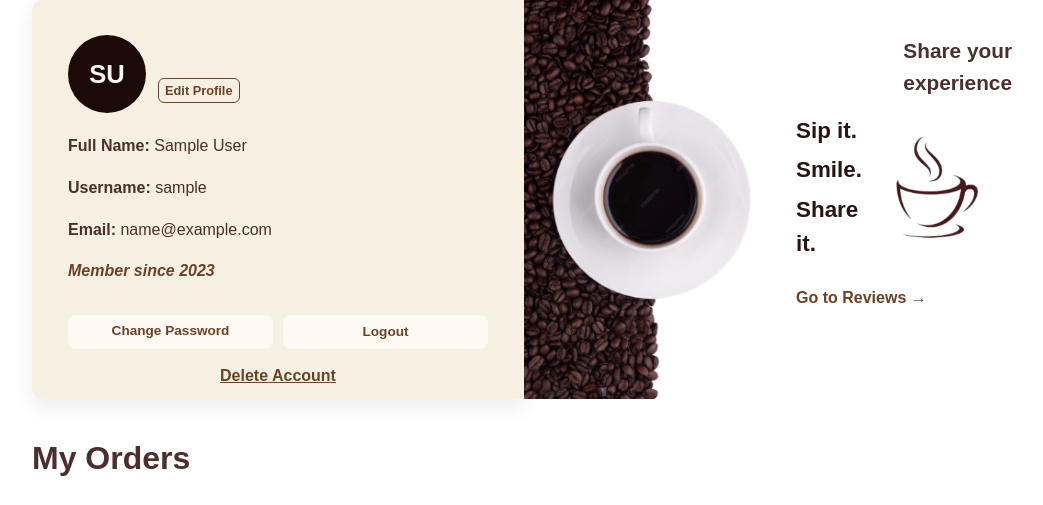
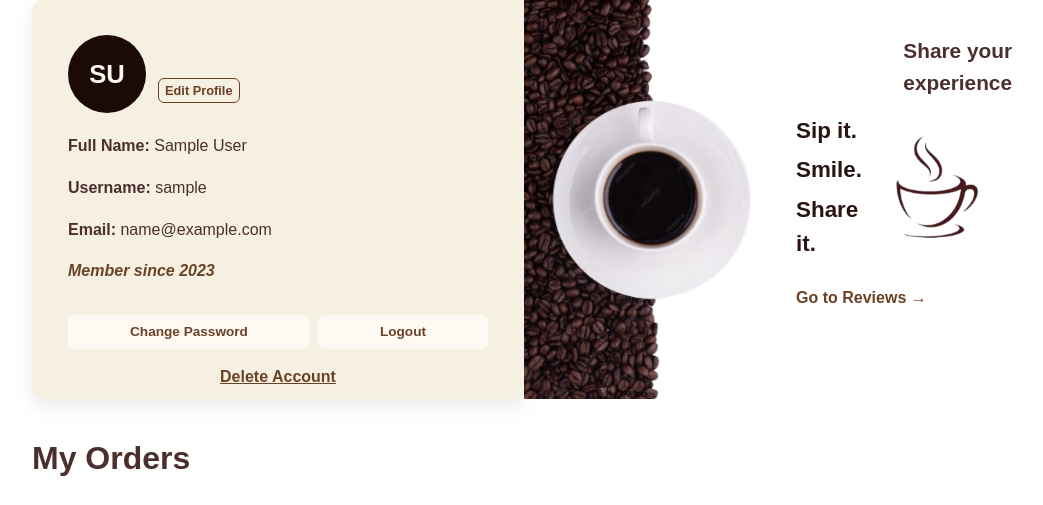
Before and after one commit to 1-ritika-1/Kafeihub, a Django app: page /accounts/details/ in a window 1280 px wide. Shown: the part 528-1033 px from the top of the page, without its empty margins (108-1151 px from the left). Run offline with Django 5.2, Linux system fonts and the light colour scheme; the visitor is signed in with stand-in values (Sample User, id 1); data that the repository does not hold is empty.

Commit message:
minor changes to account details

```diff
--- a/accounts/templates/accounts/account_detail.html
+++ b/accounts/templates/accounts/account_detail.html
@@ -55,19 +55,21 @@
             <p style="color:#6B4226; font-style:italic;"><strong>Member since 2023</strong></p>
         </div>
 
-        <div style="display:flex; gap:10px; margin-bottom:15px;">
-            <div style="flex:1; background:#FFF9F4; padding:6px 10px; border-radius:8px; text-align:center; font-size:0.85rem;">
-                <a href="{% url 'accounts:password_change' %}" style="color:#6B4226; font-weight:600; text-decoration:none;">Change Password</a>
-            </div>
-            <div style="flex:1; background:#FFF9F4; padding:6px 10px; border-radius:8px; text-align:center; font-size:0.85rem;">
-                <form method="POST" action="{% url 'accounts:logout' %}" style="margin:0;">
-                    {% csrf_token %}
-                    <button type="submit" style="background:none; border:none; color:#6B4226; font-weight:600; font-size:0.85rem; cursor:pointer; text-decoration:none;">
-                        Logout
-                    </button>
-                </form>
-            </div>
+        <div class="d-flex gap-2 mb-3">
+            <!-- Change Password Button -->
+            <a href="{% url 'accounts:password_change' %}" class="btn btn-light text-brown flex-fill" style="background:#FFF9F4; color:#6B4226; font-weight:600; font-size:0.85rem;">
+                Change Password
+            </a>
+
+            <!-- Logout Button -->
+            <form method="POST" action="{% url 'accounts:logout' %}" class="flex-fill m-0">
+                {% csrf_token %}
+                <button type="submit" class="btn btn-light w-100" style="background:#FFF9F4; color:#6B4226; font-weight:600; font-size:0.85rem;">
+                    Logout
+                </button>
+            </form>
         </div>
+
 
         <div style="text-align:center; margin-top:auto;">
             <a href="{% url 'accounts:delete_account' %}" style="color:#6B4226; font-weight:700; font-size:1rem; text-decoration:underline;">
```
